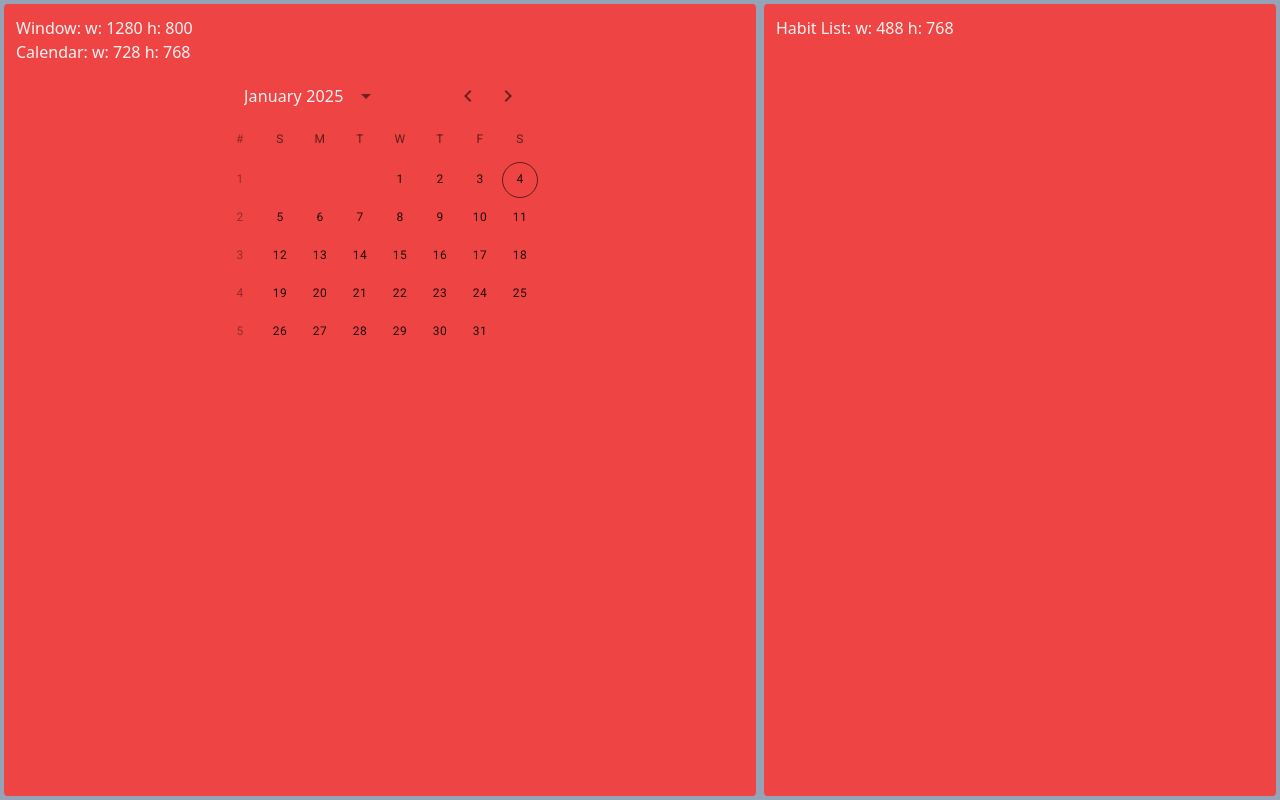
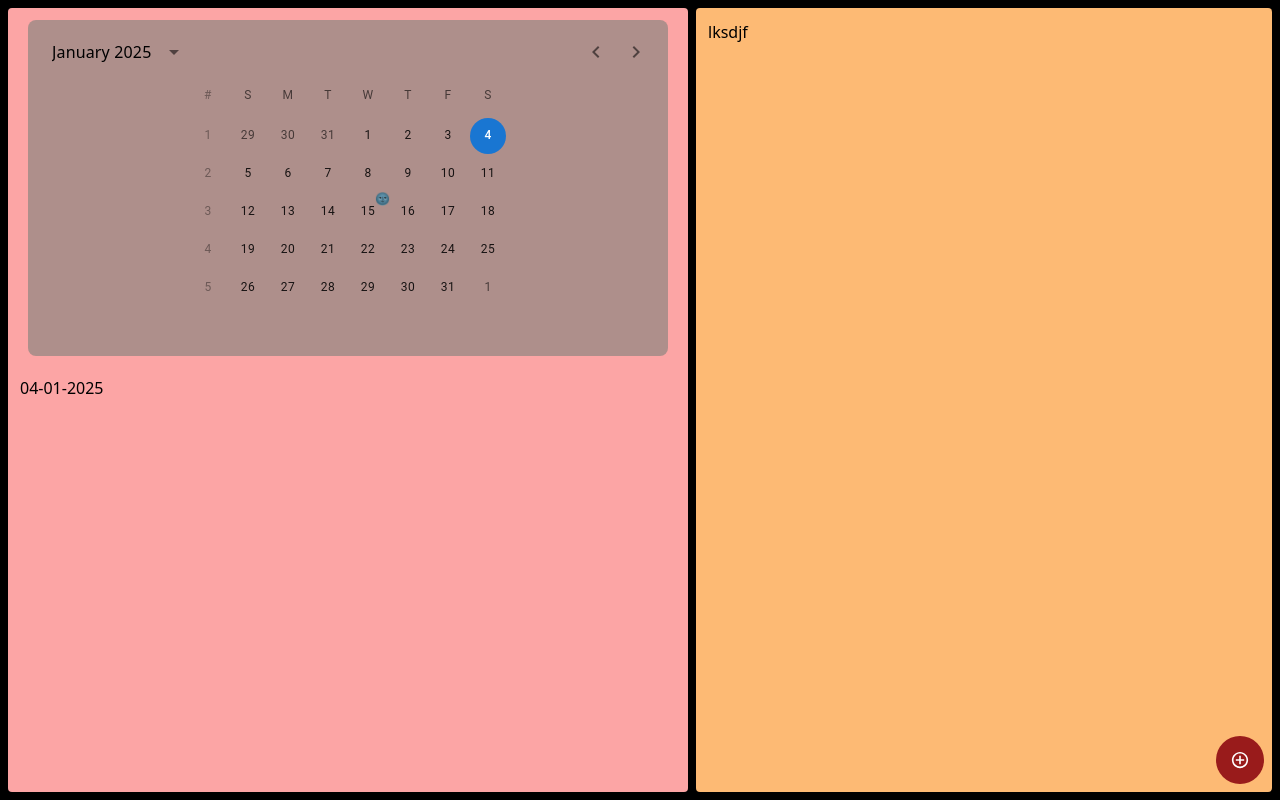
Before and after one commit to charan-nunnabhatla/habit-pro, a Next.js app: page / in a window 1280 px wide. Built offline with nearby package versions, Linux system fonts and the light colour scheme.

Commit message:
new deps and title

```diff
--- a/app/globals.css
+++ b/app/globals.css
@@ -10,5 +10,8 @@
 }
 
 html, body{
-  min-width: 1200px;
+  background-color: black;
+  min-height: 100vh;
+  height: 100svh;
+  width: 100%;
 }
--- a/app/layout.tsx
+++ b/app/layout.tsx
@@ -14,8 +14,8 @@
 });
 
 export const metadata: Metadata = {
-  title: "Create Next App",
-  description: "Generated by create next app",
+  title: "Habit Pro",
+  description: "Track All Your Habits With Minimalistic UI",
 };
 
 export default function RootLayout({
--- a/app/page.tsx
+++ b/app/page.tsx
@@ -1,103 +1,11 @@
-"use client";
-
-import { useEffect, useLayoutEffect, useRef, useState } from "react";
-import "@fontsource/roboto/300.css";
-import "@fontsource/roboto/400.css";
-import "@fontsource/roboto/500.css";
-import "@fontsource/roboto/700.css";
-
-import * as React from "react";
-import { AdapterDayjs } from "@mui/x-date-pickers/AdapterDayjs";
-import { LocalizationProvider } from "@mui/x-date-pickers/LocalizationProvider";
-import { DateCalendar } from "@mui/x-date-pickers/DateCalendar";
-import { DayCalendarSkeleton } from "@mui/x-date-pickers/DayCalendarSkeleton";
+import CalendarContainer from "./containers/calendar-container";
+import HabitsListContainer from "./containers/habits-list-container";
 
 export default function Home() {
-  const [size, setSize] = useState({ width: 0, height: 0 });
-  const calendarRef = useRef<HTMLDivElement>(null);
-  const habitListRef = useRef<HTMLDivElement>(null);
-  const [calendarSize, setCalendarSize] = useState({ width: 0, height: 0 });
-  const [habitListSize, setHabitListSize] = useState({ width: 0, height: 0 });
-
-  useLayoutEffect(() => {
-    const resize = () => {
-      setSize({ width: window.innerWidth, height: window.innerHeight });
-    };
-    resize();
-
-    window.addEventListener("resize", resize);
-    return () => {
-      window.removeEventListener("resize", resize);
-    };
-  }, []);
-
-  useEffect(() => {
-    const calendarObserver = new ResizeObserver((entries) => {
-      console.log(entries);
-      for (const entry of entries) {
-        setCalendarSize({
-          width: entry.contentRect.width,
-          height: entry.contentRect.height,
-        });
-      }
-    });
-
-    const habitListObserver = new ResizeObserver((entries) => {
-      for (const entry of entries) {
-        setHabitListSize({
-          width: entry.contentRect.width,
-          height: entry.contentRect.height,
-        });
-      }
-    });
-
-    if (calendarRef.current) {
-      calendarObserver.observe(calendarRef.current);
-    }
-
-    if (habitListRef.current) {
-      habitListObserver.observe(habitListRef.current);
-    }
-
-    return () => {
-      calendarObserver.disconnect();
-      habitListObserver.disconnect();
-    };
-  }, []);
-
   return (
-    <div className="flex w-full min-h-screen gap-2 p-1 bg-slate-400 justify-evenly text-red-50">
-      <div
-        ref={calendarRef}
-        className="flex-1 min-w-[700px] p-3 bg-red-500 rounded ">
-        {`Window: w: ${size.width} h: ${size.height}`}
-        <br />
-        {`Calendar: w: ${calendarSize.width} h: ${calendarSize.height}`}
-        <DateCalendarServerRequest />
-      </div>
-      <div
-        ref={habitListRef}
-        className=" bg-red-500 min-w-[300px] p-3 w-[40vw] rounded">
-        {`Habit List: w: ${habitListSize.width} h: ${habitListSize.height}`}
-      </div>
+    <div className="flex flex-col items-center justify-center w-full h-screen gap-2 p-2 bg-black rounded md:flex-row">
+      <CalendarContainer />
+      <HabitsListContainer />
     </div>
   );
 }
-
-function DateCalendarServerRequest() {
-
-  return (
-    <LocalizationProvider dateAdapter={AdapterDayjs}>
-      <DateCalendar
-        displayWeekNumber
-        loading={false}
-        onChange={(value, state, view) => {
-          console.log(value.$M);
-          console.log(state);
-          console.log(view);
-        }}
-        renderLoading={() => <DayCalendarSkeleton />}
-      />
-    </LocalizationProvider>
-  );
-}
--- a/package.json
+++ b/package.json
@@ -2,6 +2,7 @@
   "name": "habit-pro",
   "version": "0.1.0",
   "private": true,
+  "type": "module",
   "scripts": {
     "dev": "next dev --turbopack",
     "build": "next build",
@@ -17,9 +18,11 @@
     "@mui/x-date-pickers": "^7.23.3",
     "@vercel/speed-insights": "^1.1.0",
     "dayjs": "^1.11.13",
+    "jotai": "^2.11.0",
     "next": "15.1.3",
     "react": "^19.0.0",
-    "react-dom": "^19.0.0"
+    "react-dom": "^19.0.0",
+    "react-icons": "^5.4.0"
   },
   "devDependencies": {
     "@eslint/eslintrc": "^3",
```
Also changed, not shown: 1 other file (tests, documents, lock files or other folders).
